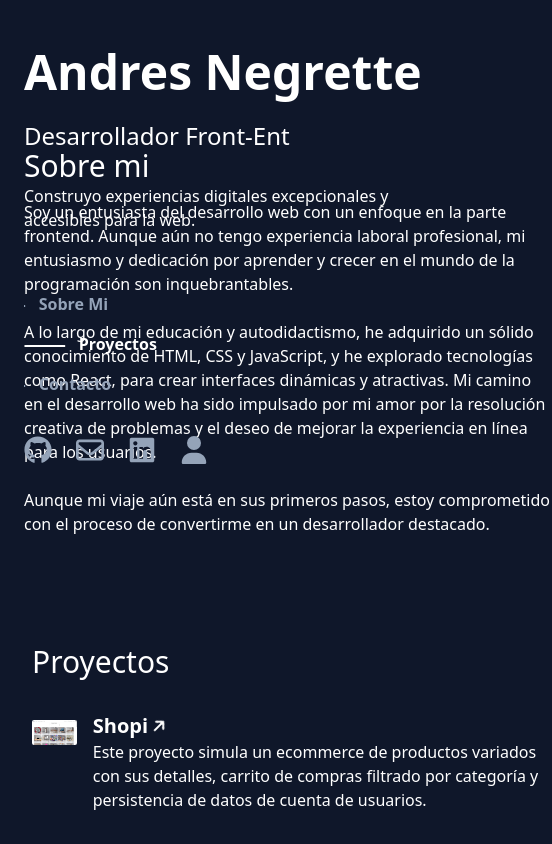
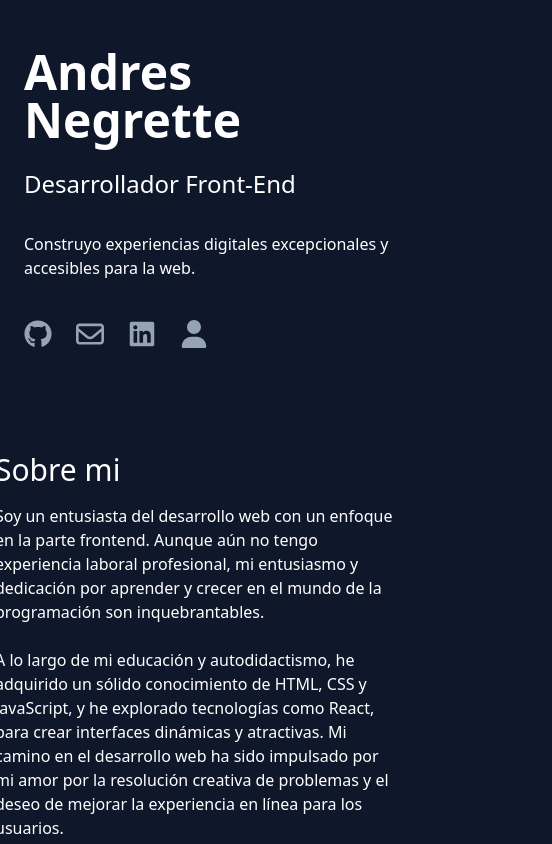
Before and after one commit to liblack99/portafolio, a React (Vite) app: page / in a window 390 px wide. Shown: the top 844 px of the page, 552 px wide, since content can reach past the window. Built offline with nearby package versions, Linux system fonts and the light colour scheme.

Commit message:
fixed(responsive)

```diff
--- a/index.html
+++ b/index.html
@@ -4,11 +4,6 @@
     <meta charset="UTF-8" />
     <link rel="icon" href="./public/favicon.ico" />
     <meta name="viewport" content="width=device-width, initial-scale=1.0" />
-    <link rel="preconnect" href="https://fonts.googleapis.com" />
-    <link rel="preconnect" href="https://fonts.gstatic.com" crossorigin />
-    <link
-      href="https://fonts.googleapis.com/css2?family=Inter:wght@300;500;700;900&display=swap"
-      rel="stylesheet" />
     <title>Andres Negrette</title>
   </head>
   <body>
--- a/package.json
+++ b/package.json
@@ -11,6 +11,7 @@
     "deploy": "npm run build && gh-pages -d dist"
   },
   "dependencies": {
+    "@fontsource-variable/onest": "^5.0.2",
     "@formspree/react": "^2.5.1",
     "@fortawesome/free-brands-svg-icons": "^6.5.1",
     "@fortawesome/free-regular-svg-icons": "^6.5.1",
--- a/src/Component/Header/index.jsx
+++ b/src/Component/Header/index.jsx
@@ -21,19 +21,19 @@ function Header() {
   };
 
   return (
-    <header className="lg:sticky lg:top-0 lg:flex lg:max-h-screen lg:w-1/2 lg:flex-col lg:justify-between lg:py-24">
-      <div className="fixed sm:relative sm:w-full">
+    <header className="lg:sticky lg:top-0 lg:flex lg:max-h-screen lg:w-1/2 lg:flex-col lg:justify-between lg:py-24 font-onest">
+      <div className="lg:fixed md:relative sm:relative">
         <div className="flex flex-col gap-4">
           <h1 className="text-5xl font-bold text-[white]">Andres Negrette</h1>
           <h2 className="text-2xl text-[white] mt-2">
-            Desarrollador Front-Ent
+            Desarrollador Front-End
           </h2>
           <p className="text-white mt-4 w-[400px]">
             Construyo experiencias digitales excepcionales y accesibles para la
             web.
           </p>
         </div>
-        <div className="w-[200px] overflow-hidden mt-[60px] sm:hidden lg:block">
+        <div className="w-[200px] overflow-hidden mt-[60px] md:hidden sm:hidden lg:block ssm_anchor">
           <ul className="flex flex-col gap-4">
             <li>
               <a
--- a/src/Component/Layout/index.jsx
+++ b/src/Component/Layout/index.jsx
@@ -2,8 +2,8 @@ import React from "react";
 
 function Layout({ children }) {
   return (
-    <div className="mx-auto min-h-screen max-w-screen-xl px-6 py-12 font-sans md:px-12 md:py-20 lg:px-24 lg:py-0">
-      <div className="relative flex justify-around sm:flex-col lg:flex-row sm:justify-center">
+    <div className="mx-auto min-h-screen max-w-screen-xl px-6 py-12 font-sans md:px-12 md:py-20 lg:px-24 lg:py-0 ">
+      <div className=" lg:flex justify-around md:flex-col lg:flex-row sm:flex-col ssm">
         {children}
       </div>
     </div>
--- a/src/index.css
+++ b/src/index.css
@@ -6,7 +6,7 @@ body {
   background-color: #0f172a;
 }
 html {
-  font-family: "Inter", sans-serif;
+  font-family: "Onest Variable", sans-serif;
 }
 
 .hoverProject {
@@ -78,3 +78,13 @@ html {
   box-shadow: 0 0 10px rgba(0, 0, 0, 0.3);
   z-index: 10000;
 }
+
+@media (min-width: 360px) {
+  .ssm {
+    display: flex;
+    flex-direction: column;
+  }
+  .ssm_anchor {
+    display: none;
+  }
+}
--- a/src/main.jsx
+++ b/src/main.jsx
@@ -1,3 +1,4 @@
+import "@fontsource-variable/onest";
 import React from "react";
 import ReactDOM from "react-dom/client";
 import App from "./Component/App";
```
Also changed, not shown: 1 other file (tests, documents, lock files or other folders).
